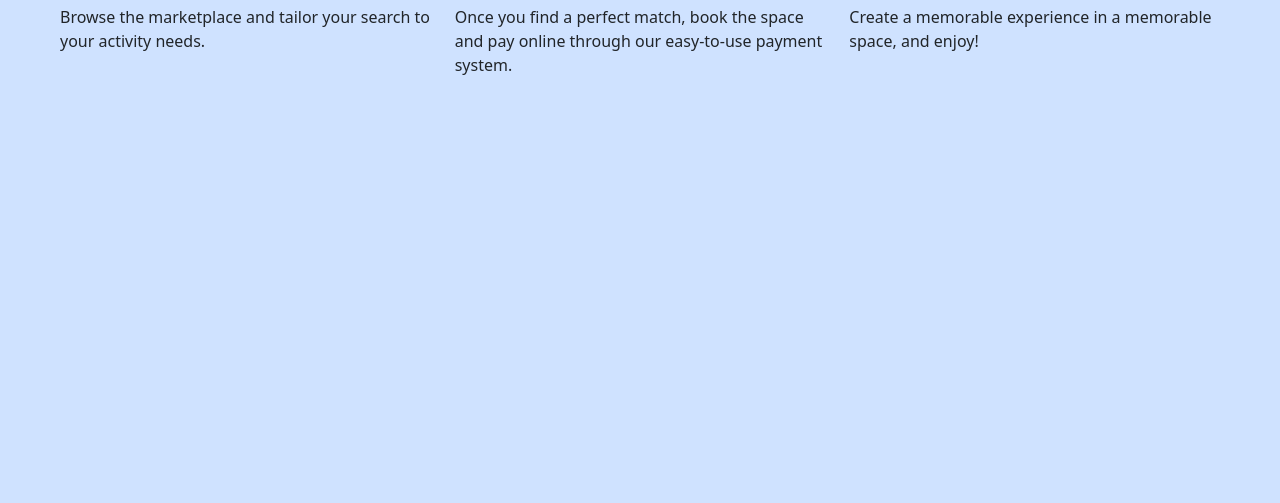
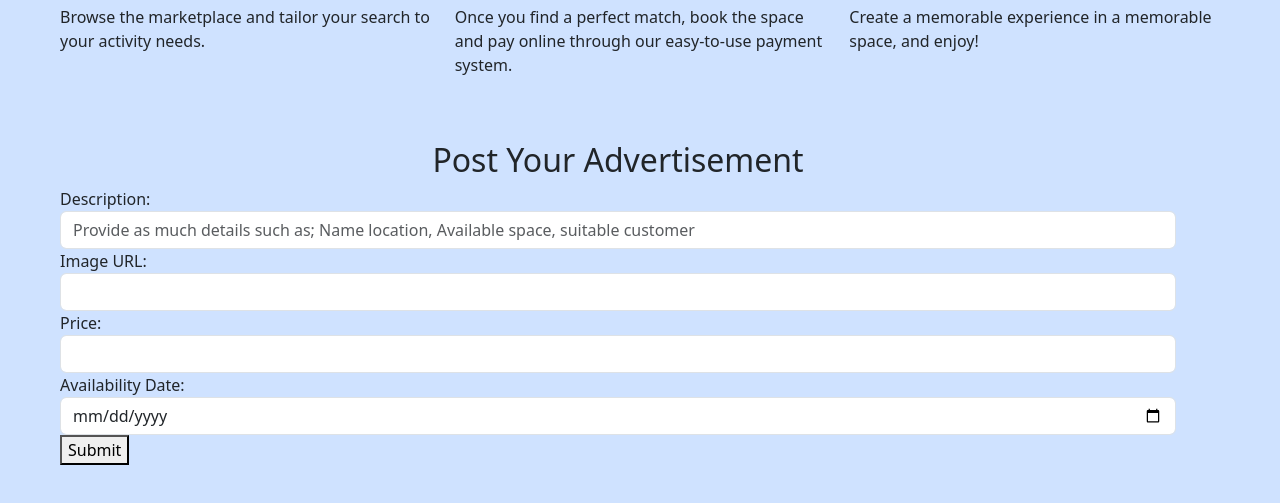
Before and after one commit to ReadsKe/warehouse-Project, a plain HTML site: page Phase 1 Project/index.html in a window 1280 px wide. Shown: the part 782-1285 px from the top of the page. Before the commit the page ends 923 px from the top, so only its background shows below. Drawn offline with nearby package versions, Linux system fonts and the light colour scheme.

Commit message:
submission forms for advertisements included

```diff
--- a/Phase 1 Project/index.html
+++ b/Phase 1 Project/index.html
@@ -67,6 +67,30 @@
         </div>
     </div>
 
+    <!-- Post your Advertisement  -->
+
+        <div class="container m-5" >
+            <div class="container text-center">
+              <h2>Post Your Advertisement</h2>
+            </div>
+
+        <form id="warehouseForm" class="mb-2">
+          <label for="description">Description:</label>
+          <input type="text" id="description" name="description" class="form-control" placeholder="Provide as much details such as; Name location, Available space, suitable customer" required="" row="2">
+
+          <label for="image">Image URL:</label>
+          <input type="text" id="image" name="image" class="form-control" required="">
+
+          <label for="price">Price:</label>
+          <input type="number" id="price" name="price" class="form-control" required="">
+
+          <label for="availabilityDate">Availability Date:</label>
+          <input type="date" id="availabilityDate" name="availabilityDate"  class="form-control" required="">
+
+          <button type="submit" id="addpost">Submit</button>
+      </form>
+      </div>
+
     <script src="https://cdn.jsdelivr.net/npm/bootstrap@5.3.2/dist/js/bootstrap.bundle.min.js" integrity="sha384-C6RzsynM9kWDrMNeT87bh95OGNyZPhcTNXj1NW7RuBCsyN/o0jlpcV8Qyq46cDfL" crossorigin="anonymous"></script>
     <script src="./index.js"></script>
   </body>
```
